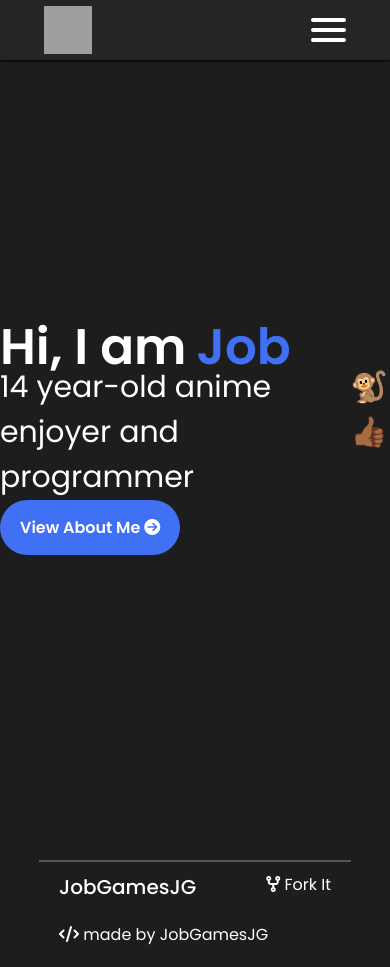
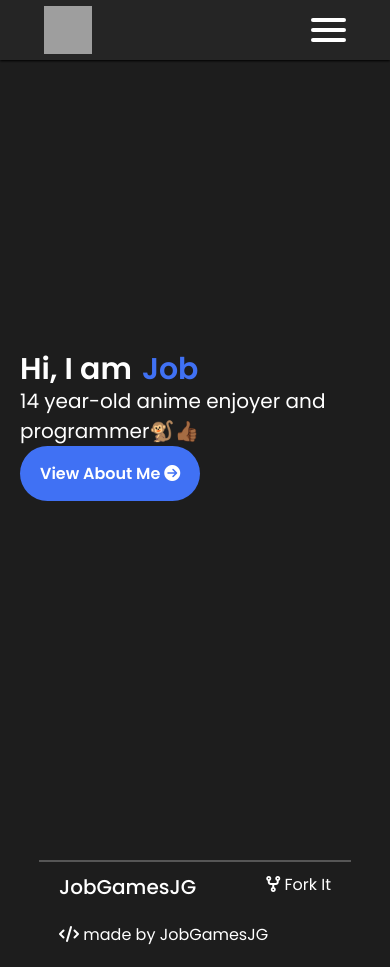
Before and after one commit to JobGamesJG/jobgamesjg.xyz, a Next.js app: page / in a window 390 px wide. Built offline with nearby package versions, Linux system fonts and the light colour scheme; grey boxes are pictures that could not be loaded.

Commit message:
fix: mobile layout

```diff
--- a/pages/index.tsx
+++ b/pages/index.tsx
@@ -60,17 +60,16 @@ const Home: NextPage = () => {
 			<div className="home-wrapper">
 				<div className="home">
 					<div className="home-text">
-						<motion.div variants={variants3} initial="initial" animate="animate">
-							<div className="home-title">
-								<h1>Hi, I am</h1> <h1>Job</h1>
-							</div>
+						<motion.div
+							className="home-title"
+							variants={variants3}
+							initial="initial"
+							animate="animate">
+							<h1>Hi, I am</h1> <h1>Job</h1>
 						</motion.div>
 						<div className="home-info">
 							<motion.p variants={variants2} initial="initial" animate="animate">
-								{age} year-old anime enjoyer and programmer
-							</motion.p>
-							<motion.p variants={variants2_5} initial="initial" animate="animate">
-								🐒👍🏾
+								{age} year-old anime enjoyer and programmer🐒👍🏾
 							</motion.p>
 						</div>
 					</div>
--- a/styles/components/animeCard.scss
+++ b/styles/components/animeCard.scss
@@ -190,7 +190,7 @@
 	padding: 10px 20px 0px 20px;
 
 	p {
-		width: 400px;
+		width: 100%;
 		font-size: 17px;
 		font-weight: 500;
 	}
@@ -202,6 +202,8 @@
 
 .popup-text {
 	color: rgba($white, 0.6);
+
+	text-align: left;
 }
 
 .animes-load-more {
@@ -230,3 +232,17 @@
 	justify-content: center;
 	height: 600px;
 }
+
+@media screen and (max-width: 730px) {
+	.anime-popup-inner {
+		width: 80%;
+	}
+
+	.popup-placement {
+		width: 100%;
+	}
+
+	.popup-text {
+		font-size: 17px;
+	}
+}
--- a/styles/pages/home.scss
+++ b/styles/pages/home.scss
@@ -1,12 +1,15 @@
 .home-wrapper {
-	min-height: 100vh;
-	min-width: 100vw;
+	height: 100vh;
+	width: 100vw;
 	display: grid;
 	place-items: center;
+
+	padding: 10px 20px 0px 20px;
 }
 
-.home-text {
-	transform: translateY(20px);
+.home {
+	display: flex;
+	flex-direction: column;
 }
 
 .home-title {
@@ -14,6 +17,7 @@
 	font-weight: 600;
 	font-size: 50px;
 	text-align: left;
+	transform: translateY(-15px);
 
 	> h1 {
 		margin-right: 10px;
@@ -29,9 +33,9 @@
 .home-info {
 	font-weight: 400;
 	font-size: 30px;
-	transform: translateY(-20px);
 	text-align: left;
 	display: flex;
+	transform: translateY(-15px);
 }
 
 .home-action {
@@ -57,3 +61,20 @@
 		background-color: rgba($accent, 0.8);
 	}
 }
+
+@media screen and (max-width: 960px) {
+	.home-title {
+		display: inline-flex;
+		width: max-content;
+
+		font-size: 30px;
+		line-height: 30px;
+	}
+
+	.home-info {
+		font-size: 20px;
+		line-height: 30px;
+
+		transform: unset;
+	}
+}
```
